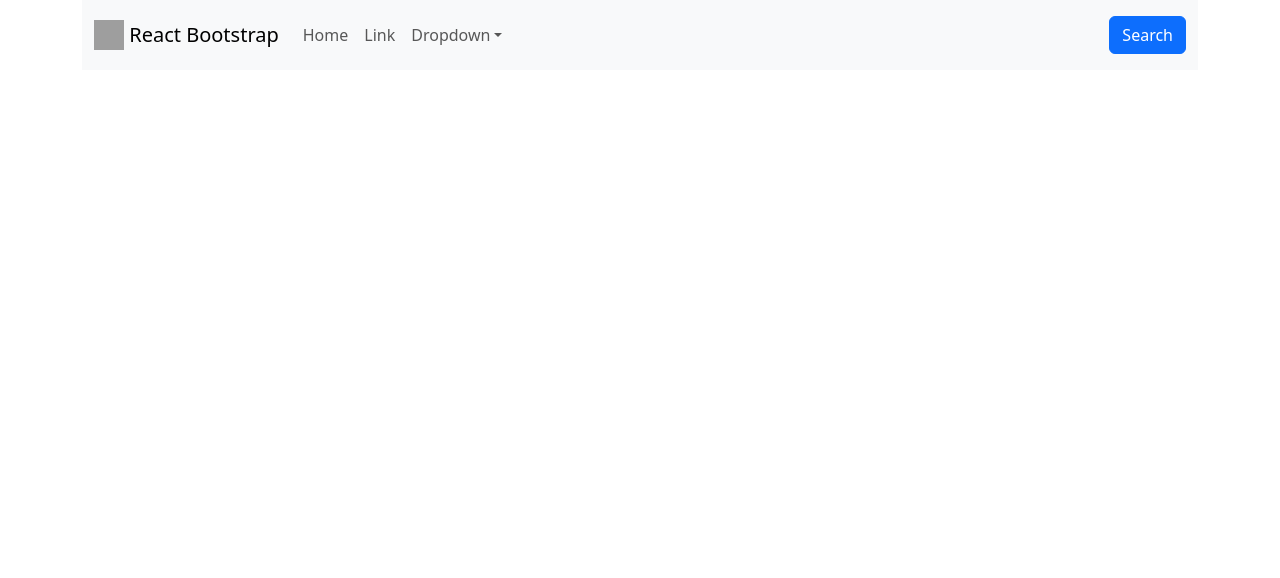
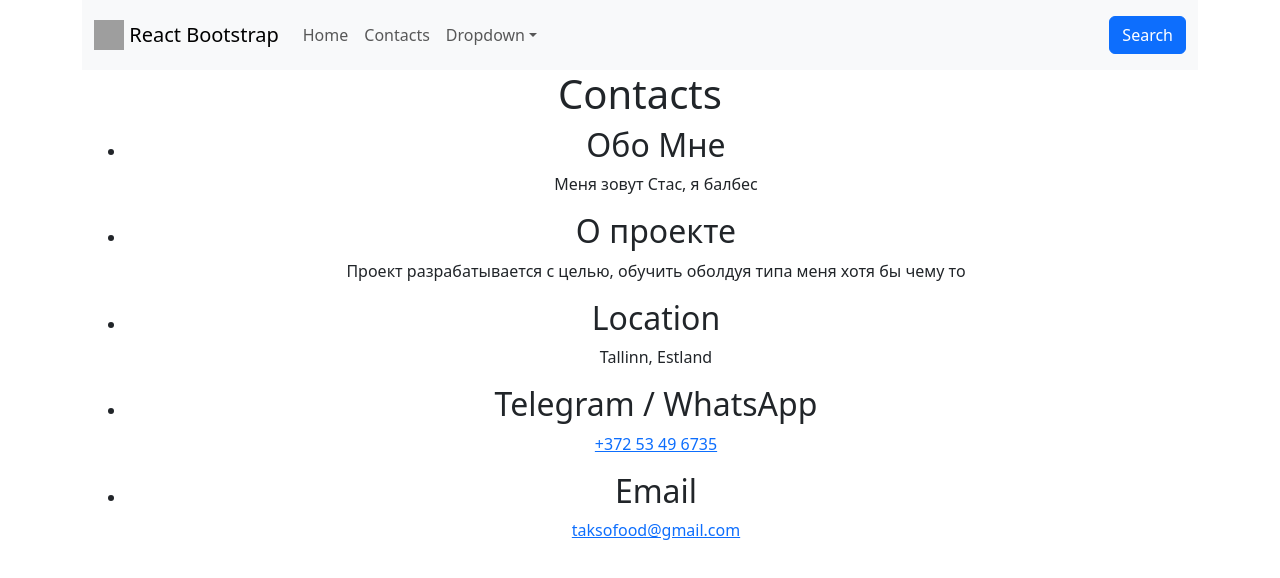
Before and after one commit to Stace2024/crypto-exchange, a React (Create React App) app: page /about in a window 1280 px wide. Shown: the top 578 px of the page. Built offline with nearby package versions, Linux system fonts and the light colour scheme; grey boxes are pictures that could not be loaded.

Commit message:
HomeTask-9

```diff
--- a/src/App.jsx
+++ b/src/App.jsx
@@ -9,8 +9,10 @@ function App() {
 
   return (
     <Container>
+
       <Header setShowSideBar={setShowSideBar} />
       <Body showSideBar={showSideBar} setShowSideBar={setShowSideBar} />
+
     </Container>
   );
 }
--- a/src/Body/Body.jsx
+++ b/src/Body/Body.jsx
@@ -2,6 +2,7 @@ import CoinList from "./CoinList";
 import SearchSideBar from "./SearchSideBar";
 import CoinInfo from "./CoinInfo/CoinInfo";
 import { Routes, Route } from "react-router-dom";
+import About from "./Body/About.jsx";
 
 function Body(props) {
   return (
@@ -9,8 +10,10 @@ function Body(props) {
       <Routes>
         <Route path="/" element={<CoinList {...props} />} />
         <Route path="/coin/:id" element={<CoinInfo {...props} />} />
+        <Route path="/about" element={<About />} />
       </Routes>
       <SearchSideBar {...props} />
+
     </>
   );
 }
--- /dev/null
+++ b/src/Body/Body/About.jsx
@@ -0,0 +1,41 @@
+import React from "react";
+
+function About() {
+
+    return (
+
+        <>
+
+                    <div class="container" align="center">
+                        <h1 class="title-1">Contacts</h1>
+
+                        <ul class="content-list" align="center">
+                            <li class="content-list__item" align="center">
+                                <h2 class="title-2">Обо Мне</h2>
+                                <p>Меня зовут Стас, я балбес</p>
+                            </li>
+                            <li class="content-list__item">
+                                <h2 class="title-2">О проекте</h2>
+                                <p>Проект разрабатывается с целью, обучить оболдуя типа меня хотя бы чему то</p>
+                            </li>
+                            <li class="content-list__item">
+                                <h2 class="title-2">Location</h2>
+                                <p>Tallinn, Estland</p>
+                            </li>
+                            <li class="content-list__item">
+                                <h2 class="title-2">Telegram / WhatsApp</h2>
+                                <p><a href="tel:+372 53 49 6735">+372 53 49 6735</a></p>
+                            </li>
+                            <li class="content-list__item">
+                                <h2 class="title-2">Email</h2>
+                                <p><a href="mailto:taksofood@gmail.com">taksofood@gmail.com</a></p>
+                            </li>
+                        </ul>
+
+                    </div>
+
+        </>
+    );
+}
+
+export default About;
--- a/src/Body/CoinInfo/Chart.jsx
+++ b/src/Body/CoinInfo/Chart.jsx
@@ -14,6 +14,8 @@ import Button from "react-bootstrap/Button";
 import ButtonGroup from "react-bootstrap/ButtonGroup";
 import { buildPeriod, parseTime } from "./utils";
 import ErrorModal from "../../ErrorModal";
+
+
 
 function Chart({ coinData }) {
   const [period, setPeriod] = React.useState(periods[0]);
--- a/src/Header/Navigation.jsx
+++ b/src/Header/Navigation.jsx
@@ -36,7 +36,9 @@ function Navigation({ setShowSideBar }) {
               <Link to="/" className="nav-link">
                 Home
               </Link>
-              <Nav.Link href="#link">Link</Nav.Link>
+              <Link to="About" className="nav-link">
+                Contacts
+              </Link>
               <NavDropdown title="Dropdown" id="basic-nav-dropdown">
                 <NavDropdown.Item href="#action/3.1">Action</NavDropdown.Item>
                 <NavDropdown.Item href="#action/3.2">
```
